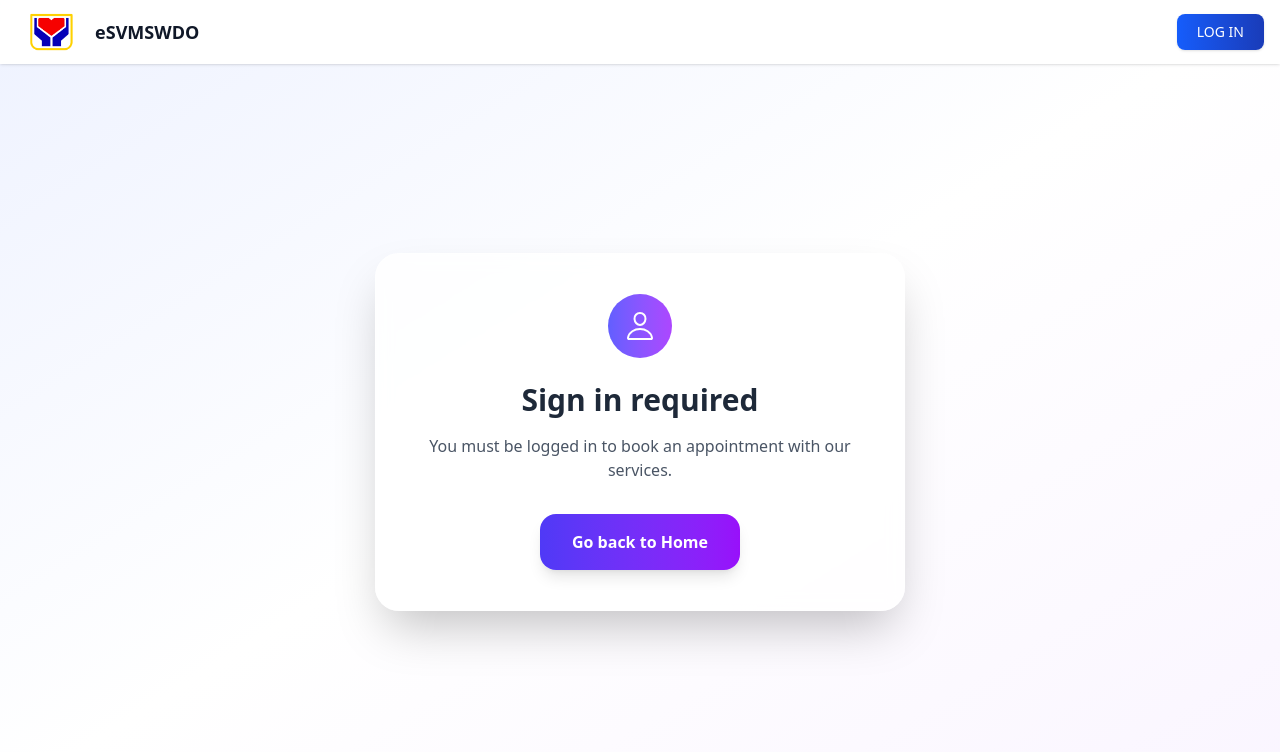
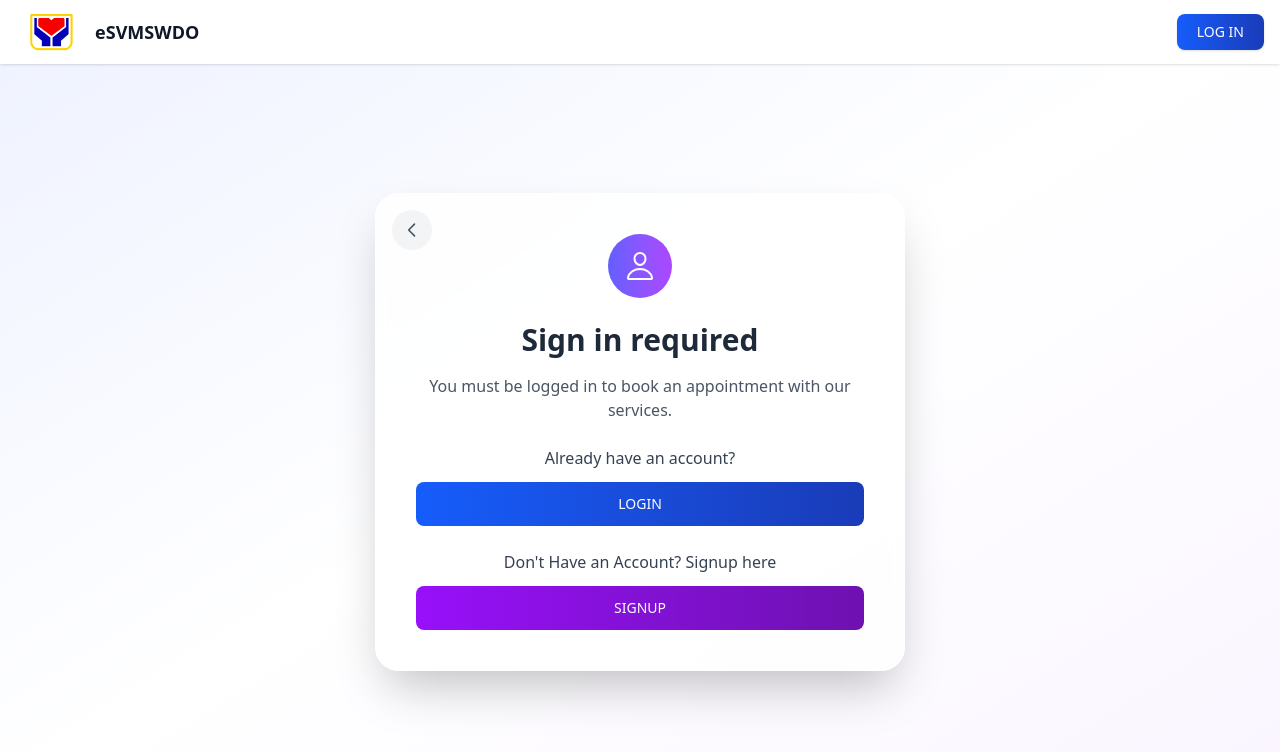
Before and after one commit to zinooooooooo/esvv, a React (Vite) app: page /appointment in a window 1280 px wide. Shown: the top 752 px of the page. Built offline with nearby package versions, Linux system fonts and the light colour scheme.

Commit message:
appoint required

```diff
--- a/src/Appointment/appointment.jsx
+++ b/src/Appointment/appointment.jsx
@@ -447,18 +447,47 @@ const Appointment = () => {
   if (!user) {
     return (
       <div className="flex flex-col items-center justify-center min-h-screen text-center bg-gradient-to-br from-indigo-50 via-white to-purple-50 px-4 pt-16">
-        <div className="bg-white/80 backdrop-blur-sm p-10 rounded-3xl shadow-2xl border border-white/20">
+        <div className="bg-white/80 backdrop-blur-sm p-10 rounded-3xl shadow-2xl border border-white/20 relative">
+          <button
+            onClick={() => window.history.back()}
+            className="absolute top-4 left-4 w-10 h-10 rounded-full bg-gray-100 hover:bg-gray-200 flex items-center justify-center transition-all duration-200 hover:scale-110 group z-10"
+          >
+            <svg className="w-5 h-5 text-gray-600 group-hover:text-gray-900" fill="none" stroke="currentColor" viewBox="0 0 24 24">
+              <path strokeLinecap="round" strokeLinejoin="round" strokeWidth={2} d="M15 19l-7-7 7-7" />
+            </svg>
+          </button>
           <div className="w-16 h-16 bg-gradient-to-r from-indigo-500 to-purple-500 rounded-full flex items-center justify-center mx-auto mb-6">
             <IoPersonOutline size={32} className="text-white" />
           </div>
           <h1 className="text-3xl font-bold text-gray-800 mb-4">Sign in required</h1>
-          <p className="text-gray-600 mb-8 max-w-md">You must be logged in to book an appointment with our services.</p>
-          <button
-            onClick={() => navigate("/")}
-            className="px-8 py-4 bg-gradient-to-r from-indigo-600 to-purple-600 text-white rounded-2xl hover:from-indigo-700 hover:to-purple-700 transition-all duration-300 transform hover:scale-105 shadow-lg font-semibold"
-          >
-            Go back to Home
-          </button>
+          <p className="text-gray-600 mb-6 max-w-md">You must be logged in to book an appointment with our services.</p>
+          <div className="space-y-6">
+            <div className="space-y-6">
+              <div className="text-center">
+                <p className="text-gray-700 font-medium mb-3">Already have an account?</p>
+                <button
+                  onClick={() => {
+                    // Trigger login modal by setting a flag in localStorage
+                    localStorage.setItem('triggerLoginModal', 'true');
+                    navigate("/");
+                  }}
+                  className="w-full bg-gradient-to-r from-blue-600 to-blue-800 text-white px-6 py-3 text-sm font-medium rounded-lg text-center focus:outline-none focus:ring-2 focus:ring-blue-500 focus:ring-offset-2 hover:shadow-lg transform hover:scale-[1.02] transition-all duration-200"
+                >
+                  LOGIN
+                </button>
+              </div>
+              <div className="text-center">
+                <p className="text-gray-700 font-medium mb-3">Don't Have an Account? Signup here</p>
+                <button
+                  onClick={() => navigate("/signup")}
+                  className="w-full bg-gradient-to-r from-purple-600 to-purple-800 text-white px-6 py-3 text-sm font-medium rounded-lg text-center focus:outline-none focus:ring-2 focus:ring-purple-500 focus:ring-offset-2 hover:shadow-lg transform hover:scale-[1.02] transition-all duration-200"
+                >
+                  SIGNUP
+                </button>
+              </div>
+            </div>
+
+          </div>
         </div>
       </div>
     );
--- a/src/Navbar/Navbar.jsx
+++ b/src/Navbar/Navbar.jsx
@@ -481,6 +481,40 @@ export default function Navbar() {
   };
 
 
+
+  // Listen for login modal trigger from other components
+  useEffect(() => {
+    const checkLoginTrigger = () => {
+      try {
+        const triggerLogin = localStorage.getItem('triggerLoginModal');
+        if (triggerLogin === 'true') {
+          setShowLogin(true);
+          localStorage.removeItem('triggerLoginModal');
+        }
+      } catch (_) {}
+    };
+
+    // Check on component mount
+    checkLoginTrigger();
+
+    // Listen for storage changes (when localStorage is updated from other tabs/components)
+    const handleStorageChange = (e) => {
+      if (e.key === 'triggerLoginModal' && e.newValue === 'true') {
+        setShowLogin(true);
+        localStorage.removeItem('triggerLoginModal');
+      }
+    };
+
+    window.addEventListener('storage', handleStorageChange);
+
+    // Also check periodically for the flag (in case of same-tab updates)
+    const interval = setInterval(checkLoginTrigger, 100);
+
+    return () => {
+      window.removeEventListener('storage', handleStorageChange);
+      clearInterval(interval);
+    };
+  }, []);
 
   // Restore session on app load and keep state in sync with Supabase
   useEffect(() => {
```
